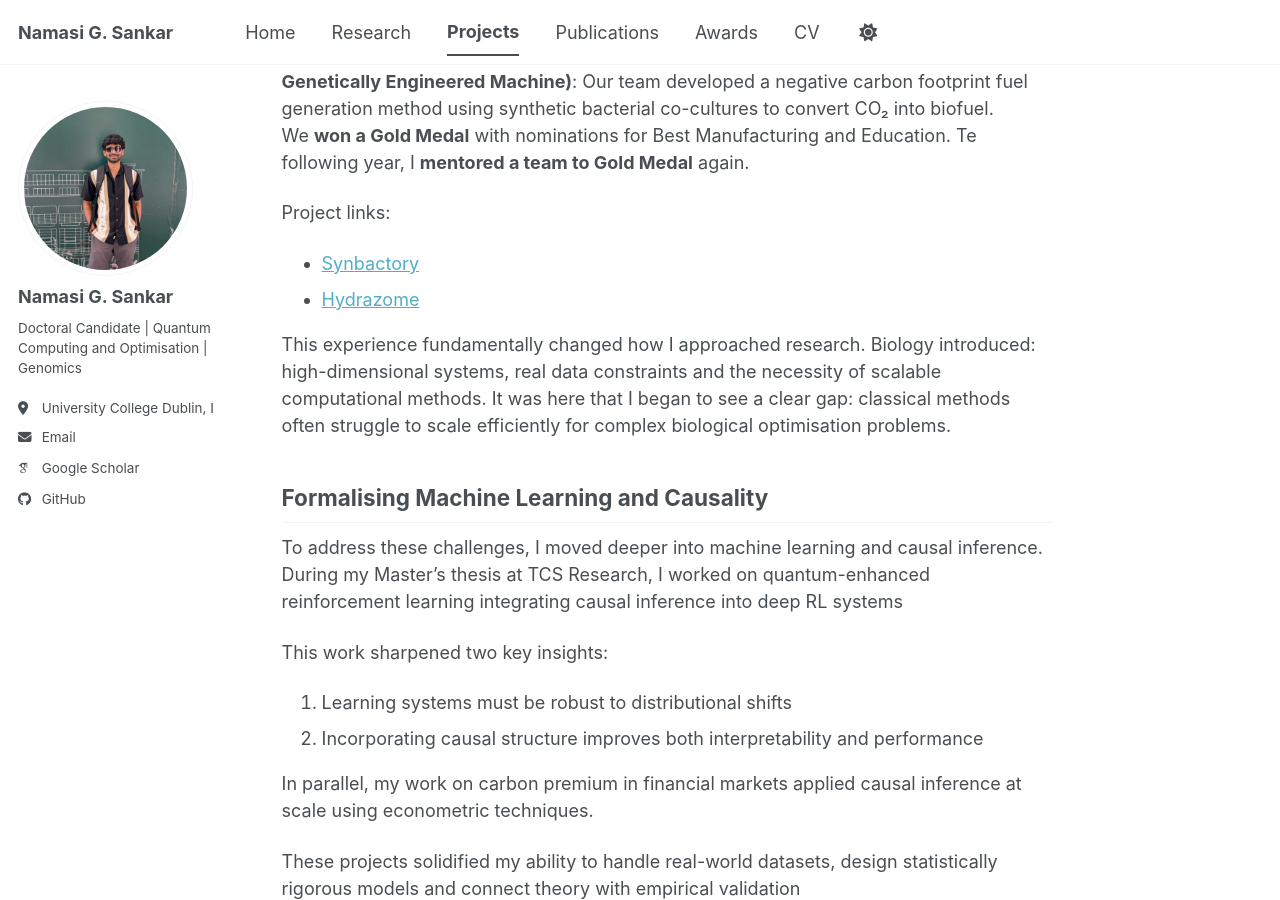
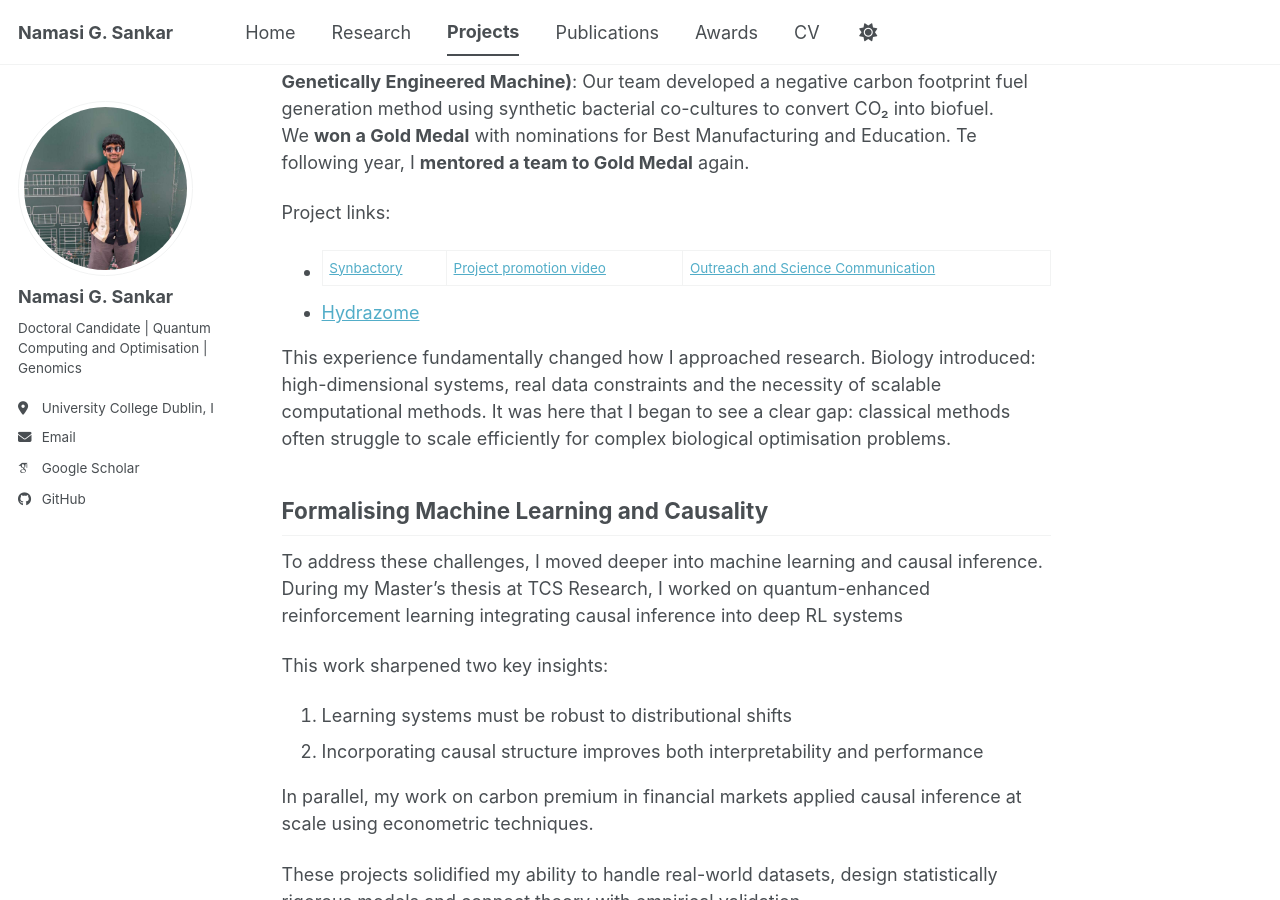
Before and after one commit to Namasi-PhD/Namasi-PhD.github.io, a Jekyll site: the page built from _pages/projects.md, in a window 1280 px wide and 900 px high, scrolled down 1259 px. Built offline with Jekyll 4.4.1, drawn with Linux system fonts in a browser that asks for light colours; some web fonts are replaced; a script bundle is joined from its source files by our own code; library files that are not in the unit come from our copies.

Commit message:
Enhance project links for Synbactory
Added project promotion video and outreach links for Synbactory.

```diff
--- a/_pages/projects.md
+++ b/_pages/projects.md
@@ -38,7 +38,7 @@ Our team developed a negative carbon footprint fuel generation method using synt
 We **won a Gold Medal** with nominations for Best Manufacturing and Education. Te following year, I **mentored a team to Gold Medal** again.
 
 Project links:
-- [Synbactory](https://2021.igem.org/Team:IISER-Pune-India)
+- [Synbactory](https://2021.igem.org/Team:IISER-Pune-India) | [Project promotion video](https://video.igem.org/w/aJJZzf5xw9EMSf7T31dwYJ) | [Outreach and Science Communication](https://www.youtube.com/@iGEMIISERPune)
 - [Hydrazome](https://2022.igem.wiki/iiser-pune-india/)
 
 This experience fundamentally changed how I approached research. Biology introduced: high-dimensional systems, real data constraints and the necessity of scalable computational methods. It was here that I began to see a clear gap: classical methods often struggle to scale efficiently for complex biological optimisation problems.
```
